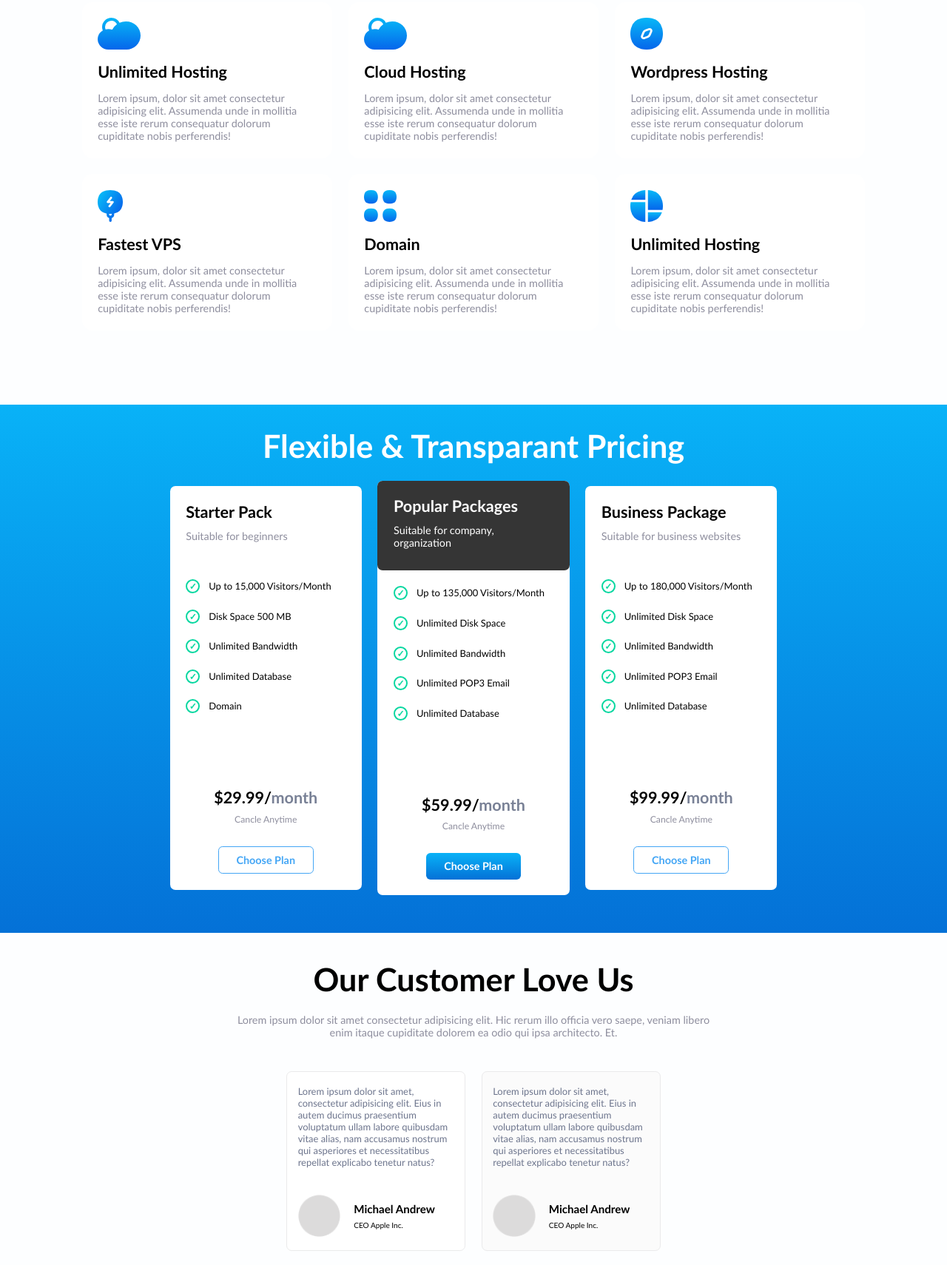
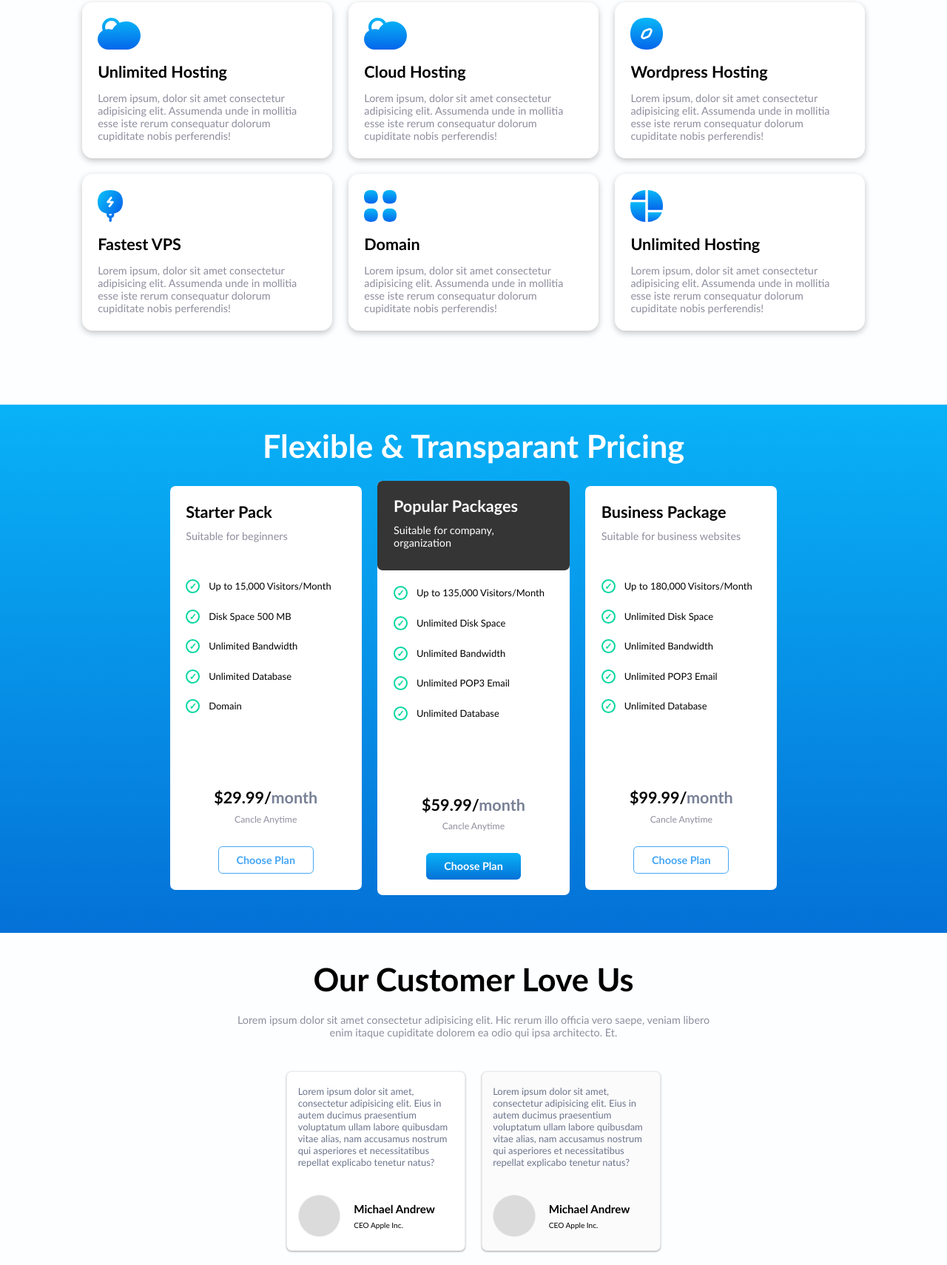
Before and after one commit to yashsaini7060/hostingwebsite-live-class-project-11, a plain HTML site: page index.html in a window 1280 px wide. Shown: the part 1730-3440 px from the top of the page at 74% size. Drawn offline with Linux system fonts and the light colour scheme.

Commit message:
added shadows

```diff
--- a/css/styles.css
+++ b/css/styles.css
@@ -178,11 +178,10 @@ nav{
 
 .card{
     width: 26%;
-    /* flex: 26%; */
-    /* width: 40rem; */
     background-color: #ffffff;
     padding: 3rem 3rem;
     border-radius: 2rem;
+    box-shadow: rgba(0, 0, 0, 0.24) 0px 3px 8px;
 }
 
 .card>img{
@@ -382,6 +381,7 @@ nav{
     width: 30%;
     background-color: #FBFBFB;
     border: 0.1rem solid #EAEAEB;
+    box-shadow: rgba(0, 0, 0, 0.12) 0px 1px 3px, rgba(0, 0, 0, 0.24) 0px 1px 2px;
 }
 
 .testimonial-active{
```
